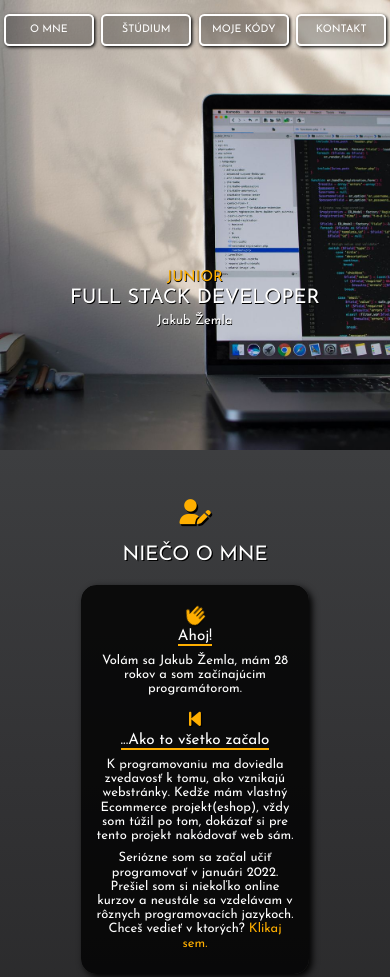
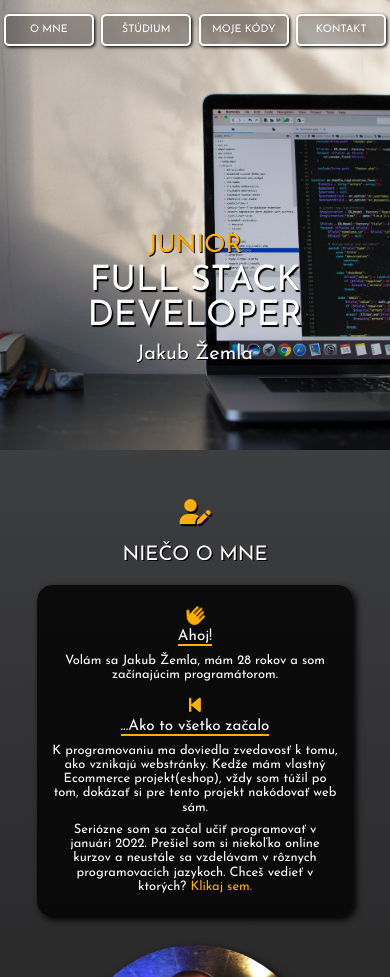
Before and after one commit to jakubzemla/portfolio, a plain HTML site: page index.html in a window 390 px wide. Shown: the top 977 px of the page. Drawn offline with nearby package versions, Linux system fonts and the light colour scheme.

Commit message:
mobile responsivity part3

```diff
--- a/index.html
+++ b/index.html
@@ -41,7 +41,7 @@
         <div class="hero-items">
             <div class="hero-headline">
                 <h2>Junior</h2>
-                <h1>full stack&nbsp;developer</h1>
+                <h1>full&nbsp;stack developer</h1>
                 <p>Jakub Žemla</p>
             </div>
         </div>
@@ -279,20 +279,6 @@
                 </p>
                 <p class="line">.</p>
             </div>
-            <!-- <div class="code-frame mobile">
-                <p class="line">Ahoj!</p>
-                <p class="line">Všetky moje kódy nájdeš na mojom GitHub profile.</p>
-                <p class="line">Na ten sa dostaneš cez nasledujúci odkaz:</p>
-                <p class="line"><a href="https://github.com/jakubzemla" target="_blank">"https://github.com/jakubzemla"</a></p>
-                <p class="line">Mojim prvým projektom je práve táto stránka o mne.</p>
-                <p class="line">Dúfam, že sa ti páči.</p>
-                <p class="line">Vo voľnom čase pracujem aj na iných projektoch</p>
-                <p class="line">Napríklad aj tento 'typewriter efect' nájdeš v mojom repozitári.</p>
-                <p class="line">Ak som ťa zaujal a máš pre mňa pracovnú ponuku, určite mi napíš.</p>
-                <p class="line">Kontakt na mňa nájdeš o kúsok nižšie.</p>
-                <p class="line">Zatiaľ ahoj!</p>
-                <p class="line">.</p>
-            </div> -->
         </div>
     </section>
     <section class="contacts" id="contacts">
--- a/scripts/script.js
+++ b/scripts/script.js
@@ -110,7 +110,7 @@ typewriterEfect()
 function codeFrameChecker(){
 	let codesHeadline = document.querySelector(".codes-container")
 	let codeFrame = document.querySelector(".code-frame")
-	if (viewportWidth > 640 && codesHeadline.getBoundingClientRect().top < 400) {
+	if (viewportWidth > 640 && codesHeadline.getBoundingClientRect().top < 300) {
 		codeFrame.style.display = "block"
 	} else if (viewportWidth <= 640) {
 		codeFrame.style.display = "block"
--- a/style.scss
+++ b/style.scss
@@ -1502,13 +1502,13 @@ section.my-codes {
         .hero-items {
             .hero-headline {
                 h1 {
+                    font-size: em(35);
+                }
+                h2 {
+                    font-size: em(25);
+                }
+                p {
                     font-size: em(20);
-                }
-                h2 {
-                    font-size: em(15);
-                }
-                p {
-                    font-size: em(13);
                 }
             }
         }
@@ -1518,6 +1518,7 @@ section.my-codes {
         .about-container {
             .left, .right {
                 font-size: em(15,16);
+                width: 90%;
             }
 
             .middle {
@@ -1625,8 +1626,7 @@ section.my-codes {
                 width: 100%;
                 min-height: 35vh;
                 font-size: em(5,16);
-                letter-spacing: -1px;
-                word-spacing: -3px;
+                letter-spacing: 0px;
             }
 
         }
```
Also changed, not shown: css/style.css, 1 other file.
